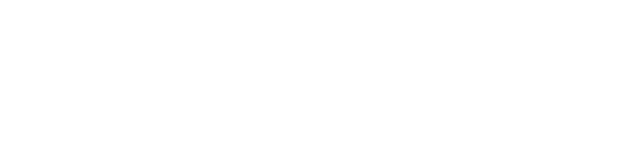
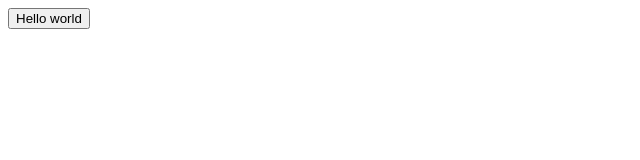
Before and after one commit to ManouLabs/prizy, a plain HTML site: page index.html in a window 1280 px wide. Shown: the whole page, without its empty margins (0-640 px from the left). Drawn offline with Linux system fonts and the light colour scheme.

Commit message:
button added

```diff
--- a/index.html
+++ b/index.html
@@ -8,5 +8,8 @@
 		/>
 		<title>Document</title>
 	</head>
-	<body></body>
+	<body>
+	<button type="button" id="button">Hello world</button>
+
+	</body>
 </html>
```
